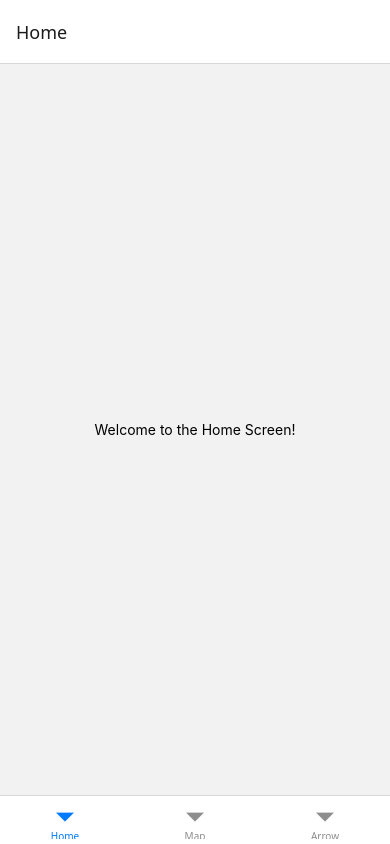
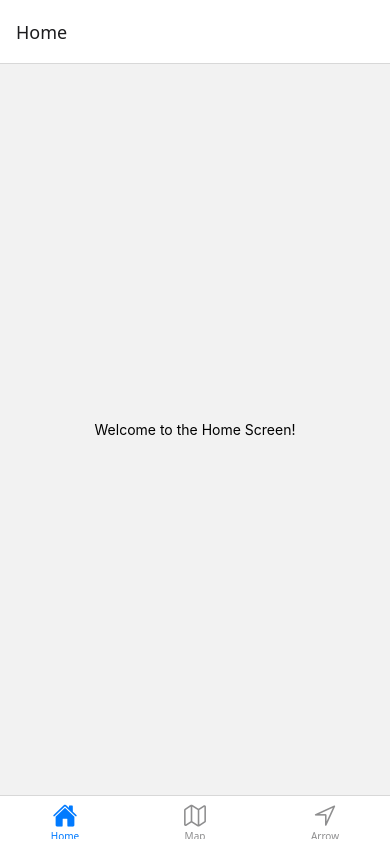
Before and after one commit to Daniel-231/z-416, a React Native app: screen / in a window 390 px wide. Built offline with nearby package versions, Linux system fonts and the light colour scheme.

Commit message:
Nav Icons + 3d Element Render

```diff
--- a/Components/BottomNavigation.tsx
+++ b/Components/BottomNavigation.tsx
@@ -1,32 +1,41 @@
 import HomeScreen from '../Screens/HomeScreen';
-import MapScreen from "../Screens/MapScreen";
-import ArrowScreen from "../Screens/ArrowScreen";
-import { createBottomTabNavigator, createBottomTabScreen} from '@react-navigation/bottom-tabs';
-import { createStaticNavigation } from "@react-navigation/native";
+import MapScreen from '../Screens/MapScreen';
+import ArrowScreen from '../Screens/ArrowScreen';
+import { Ionicons } from '@expo/vector-icons';
+import { createBottomTabNavigator } from '@react-navigation/bottom-tabs';
+import { createStaticNavigation } from '@react-navigation/native';
 
-// Navigation Setup
 const Tabs = createBottomTabNavigator({
   screens: {
     Home: {
       screen: HomeScreen,
-        navigationOptions: {
+      options: {
         tabBarLabel: 'Home',
+        tabBarIcon: ({ focused, color, size }) => (
+          <Ionicons name={focused ? 'home' : 'home-outline'} size={size} color={color} />
+        ),
       },
     },
     Map: {
       screen: MapScreen,
-        navigationOptions: {
+      options: {
         tabBarLabel: 'Map',
+        tabBarIcon: ({ focused, color, size }) => (
+          <Ionicons name={focused ? 'map' : 'map-outline'} size={size} color={color} />
+        ),
       },
     },
     Arrow: {
       screen: ArrowScreen,
-        navigationOptions: {
+      options: {
         tabBarLabel: 'Arrow',
+        tabBarIcon: ({ focused, color, size }) => (
+          <Ionicons name={focused ? 'navigate' : 'navigate-outline'} size={size} color={color} />
+        ),
       },
-      }
-  }
-})
+    },
+  },
+});
 
 const Navigation = createStaticNavigation(Tabs);
 
--- a/Screens/ArrowScreen.tsx
+++ b/Screens/ArrowScreen.tsx
@@ -9,11 +9,7 @@ function Arrow() {
         <group ref={groupRef}>
             <mesh position={[0, -0.3, 0]}>
                 <cylinderGeometry args={[0.1, 0.1, 0.6, 16]} />
-                <meshStandardMaterial color="#e63946" />
-            </mesh>
-            <mesh position={[0, 0.3, 0]}>
-                <coneGeometry args={[0.3, 0.6, 16]} />
-                <meshStandardMaterial color="#e63946" />
+                <meshStandardMaterial color="#5339e6" />
             </mesh>
         </group>
     );
@@ -32,7 +28,7 @@ const ArrowScreen: React.FC = () => {
 };
 
 const styles = StyleSheet.create({
-    container: { flex: 1, backgroundColor: '#111' },
+    container: { flex: 1 },
 });
 
 export default ArrowScreen;
--- a/package.json
+++ b/package.json
@@ -3,6 +3,7 @@
   "version": "1.0.0",
   "main": "index.ts",
   "dependencies": {
+    "@expo/vector-icons": "^15.0.3",
     "@react-navigation/bottom-tabs": "^7.18.16",
     "@react-navigation/native": "^7.3.16",
     "@react-three/fiber": "^9.7.0",
```
Also changed, not shown: 1 other file (tests, documents, lock files or other folders). Lines whose indentation alone changed are shown as unchanged.
